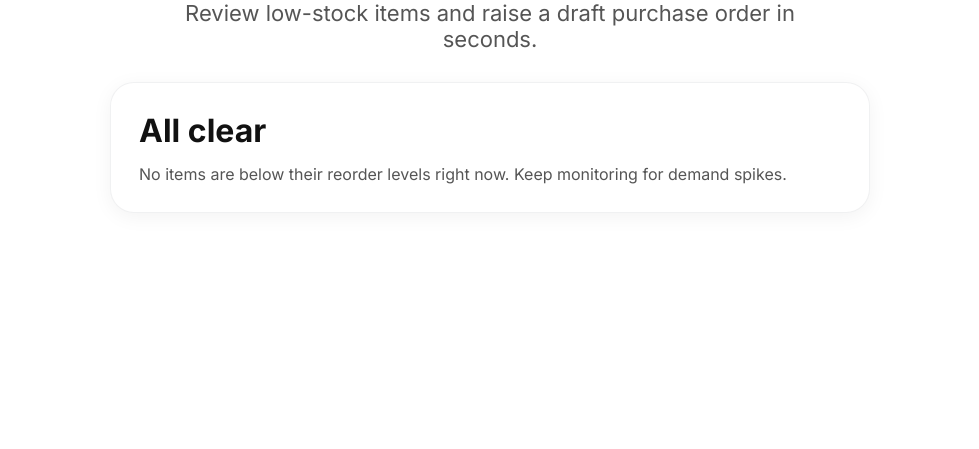
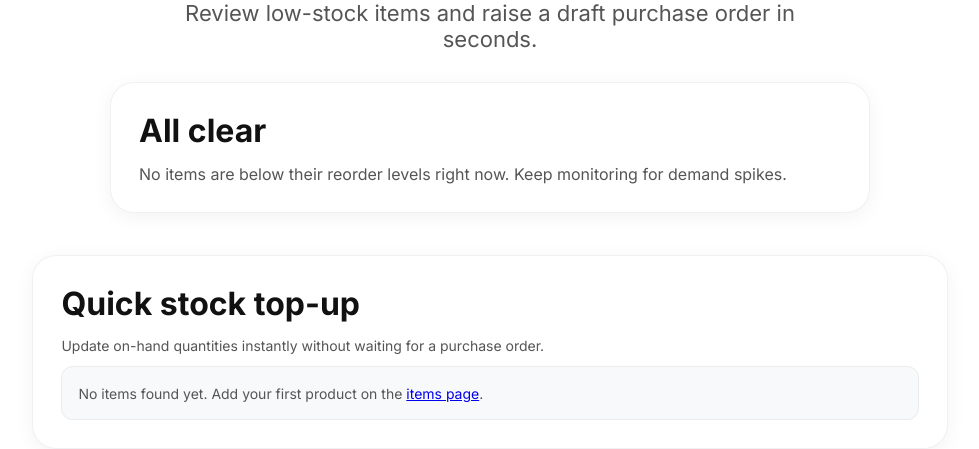
Before and after one commit to ishantswami13-crypto/BILLIONAIR-FIRST-PROJECT, a Flask app: template shopapp/templates/inventory/reorder.html in a window 1280 px wide. Shown: the part 355-804 px from the top of the page, without its empty margins (150-1129 px from the left). Before the commit the page ends 568 px from the top, so only its background shows below. Run offline with Flask 3, Linux system fonts and the light colour scheme; the template is opened without the code that fills it, so the values that code supplies are empty; some web fonts are replaced.

Commit message:
feat: add quick stock table to reorder planner

```diff
--- a/shopapp/inventory/routes.py
+++ b/shopapp/inventory/routes.py
@@ -159,6 +159,7 @@ def reorder():
         low_stock=low_stock,
         suppliers=suppliers,
         recommended_total=recommended_total,
+        inventory_items=items,
     )
 
 
--- a/shopapp/templates/inventory/reorder.html
+++ b/shopapp/templates/inventory/reorder.html
@@ -1,5 +1,5 @@
 {% extends "layout.html" %}
-{% block title %}Reorder Planner · ShopApp{% endblock %}
+{% block title %}Reorder Planner &middot; ShopApp{% endblock %}
 
 {% block content %}
 <section class="hero fade-in" style="padding:70px 10% 30px">
@@ -87,4 +87,45 @@
     </div>
   </section>
 {% endif %}
+
+<section class="grid" style="max-width:1120px;margin-top:42px;">
+  <div class="card fade-in" style="grid-column:1/-1">
+    <h2>Quick stock top-up</h2>
+    <p style="margin-top:6px;font-size:14px;color:#555">Update on-hand quantities instantly without waiting for a purchase order.</p>
+    {% if inventory_items %}
+      <div class="table-wrap" style="overflow:auto;margin-top:12px">
+        <table class="table">
+          <thead>
+            <tr>
+              <th style="min-width:180px">Item</th>
+              <th>Current stock</th>
+              <th>Reorder level</th>
+              <th>Add quantity</th>
+            </tr>
+          </thead>
+          <tbody>
+            {% for item in inventory_items %}
+            <tr>
+              <td>{{ item.name }}</td>
+              <td>{{ item.current_stock or 0 }}</td>
+              <td>{{ item.reorder_level or 0 }}</td>
+              <td>
+                <form method="post" action="{{ url_for('inventory.add_stock') }}" style="display:flex;gap:10px;align-items:center;">
+                  <input type="hidden" name="item_id" value="{{ item.id }}">
+                  <input class="input" type="number" name="quantity" min="1" placeholder="Qty" style="max-width:120px">
+                  <button class="btn ghost" type="submit" style="padding:10px 18px;">Add</button>
+                </form>
+              </td>
+            </tr>
+            {% endfor %}
+          </tbody>
+        </table>
+      </div>
+    {% else %}
+      <div style="margin-top:12px;padding:16px;border-radius:12px;border:1px solid rgba(0,0,0,0.05);background:#f8f9fb;">
+        <small>No items found yet. Add your first product on the <a href="{{ url_for('inventory.items') }}">items page</a>.</small>
+      </div>
+    {% endif %}
+  </div>
+</section>
 {% endblock %}
```
